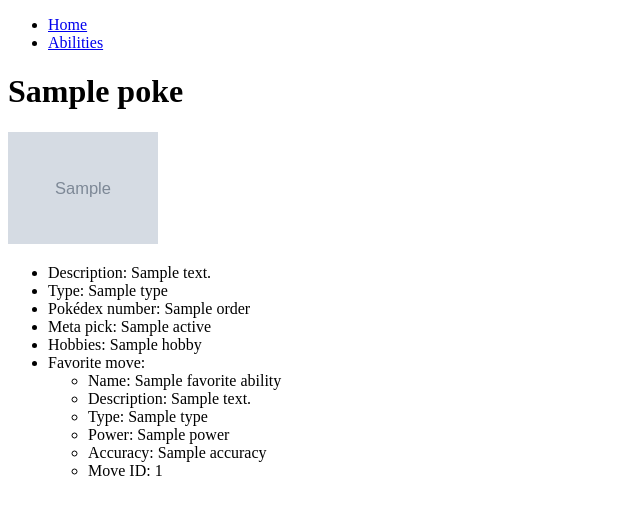
After one commit to pncgrc/my-pokemon-team-web-app, a Node server app: template project/views/pokemon-detail.ejs in a window 1280 px wide. The commit adds this page. Shown: the top 515 px of the page, without its empty margins (0-640 px from the left). Run offline with Node 20, Linux system fonts and the light colour scheme; the template is opened without the code that fills it: most values are stand-ins (such as "Sample title", 1, 10 or a date in 2020); grey boxes marked "Sample" are stand-in pictures.

Commit message:
Verdere routes en werking geimplementeerd

```diff
--- a/project/index.ts
+++ b/project/index.ts
@@ -1,5 +1,5 @@
 import express from "express";
-import { Pokemon } from "./interfaces/pokemon-interfaces";
+import { Pokemon, Ability } from "./interfaces/pokemon-interfaces";
 
 const app = express();
 
@@ -9,8 +9,8 @@ app.use(express.static("public"));
 
 async function fetchData() {
     const response = await fetch("https://raw.githubusercontent.com/AP-G-1PRO-Webontwikkeling/project-webontwikkeling-pncgrc/main/project/pokemon.json");
-    const pokemonData: Pokemon[] = await response.json();
-    return pokemonData;
+    const data: Pokemon[] = await response.json();
+    return data;
 }
 
 app.get("/", async (req, res) => {
@@ -20,7 +20,7 @@ app.get("/", async (req, res) => {
         q = req.query.q;
     }
     pokeData = pokeData.filter((pokemon) => {
-        return pokemon.name.toLowerCase().startsWith(q.toLowerCase());
+        return pokemon.name.toLowerCase().includes(q.toLowerCase());
     })
     res.render("index", {
         pokeData: pokeData,
@@ -28,4 +28,69 @@ app.get("/", async (req, res) => {
     });
 });
 
+app.get("/pokemon/:pokemonname", async (req, res) => {
+    const pokemonName = req.params.pokemonname;
+    let pokeData: Pokemon[] = await fetchData();
+
+    console.log(pokeData);
+    pokeData = pokeData.filter((pokemon) => {
+        return pokemon.name.toLowerCase().match(pokemonName.toLowerCase());
+    })
+
+    res.render("pokemon-detail", {
+        pokeData: pokeData
+    })
+});
+
+app.get("/abilities", async (req, res) => {
+    let pokeData: Pokemon[] = await fetchData();
+    let pokeAbilities: Ability[] = [];
+
+    console.log(pokeData);
+
+    for (let pokemon of pokeData) {
+        pokeAbilities.push(pokemon.favoriteAbility);
+    }
+
+    res.json(pokeAbilities);
+});
+
+/* app.get("/sort", async (req, res) => {
+    let pokeData: Pokemon[] = await fetchData();
+    let q: string = "";
+    let sortby: string = "";
+    if (typeof req.query.q === "string") {
+        q = req.query.q;
+    }
+    if (typeof req.query.sortby === "string") {
+        sortby = req.query.sortby;
+    }
+    if (req.query.sortby === "id") {
+        pokeData = pokeData.sort((a, b) => {
+            if (a.order > b.order) { return 1; }
+            else if (a.order < b.order) { return -1; }
+            else { return 0; }
+        });
+    }
+    else if (req.query.sortby === "name") {
+        pokeData = pokeData.sort((a, b) => {
+            if (a.name > b.name) { return 1; }
+            else if (a.name < b.name) { return -1; }
+            else { return 0; }
+        });
+    }
+    else if (req.query.sortby === "type") {
+        pokeData = pokeData.sort((a, b) => {
+            if (a.type > b.type) { return 1; }
+            else if (a.type < b.type) { return -1; }
+            else { return 0; }
+        });
+    }
+
+    res.render("index", {
+        pokeData: pokeData,
+        q: q
+    });
+}); */
+
 app.listen(app.get("port"), ()=>console.log( "[server] http://localhost:" + app.get("port")));
--- a/project/interfaces/pokemon-interfaces.ts
+++ b/project/interfaces/pokemon-interfaces.ts
@@ -8,7 +8,10 @@ export interface Pokemon {
     imageUrl: string,
     type: string,
     hobbies: string[],
-    favoriteMove: {
+    favoriteAbility: Ability
+}
+
+export interface Ability {
     id: number,
     name: string,
     type: string,
@@ -16,4 +19,3 @@ export interface Pokemon {
     accuracy: number | null,
     description: string
 }
-}
--- a/project/views/partials/header.ejs
+++ b/project/views/partials/header.ejs
@@ -4,12 +4,13 @@
     <meta charset="UTF-8">
     <meta name="viewport" content="width=device-width, initial-scale=1.0">
     <link rel="stylesheet" href="/css/style.css">
-    <title>My Favourite Pokémon</title>
+    <title>My Favorite Pokémon</title>
 </head>
 <body>
     <header>
         <ul>
             <li><a href="/">Home</a></li>
+            <li><a href="/abilities">Abilities</a></li>
         </ul>
     </header>
     <main>
--- /dev/null
+++ b/project/views/pokemon-detail.ejs
@@ -0,0 +1,24 @@
+<%- include("./partials/header") %>
+
+<h1><%= pokeData[0].name%></h1>
+<img src="<%= pokeData[0].imageUrl %>" alt="<%= pokeData[0].name%>" width="150px">
+<ul>
+    <li>Description: <%= pokeData[0].description%></li>
+    <li>Type: <%= pokeData[0].type %></li>
+    <li>Pokédex number: <%= pokeData[0].order %></li>
+    <li>Meta pick: <%= pokeData[0].active %></li>
+    <li>Hobbies: <%= pokeData[0].hobbies.join(", "); %></li>
+    <li>Favorite move:
+        <ul>
+            <li>Name: <%= pokeData[0].favoriteAbility.name %></li>
+            <li>Description: <%= pokeData[0].favoriteAbility.description %></li>
+            <li>Type: <%= pokeData[0].favoriteAbility.type %></li>
+            <li>Power: <%= pokeData[0].favoriteAbility.power === null ? "N/A" : pokeData[0].favoriteAbility.power %></li>
+            <li>Accuracy: <%= pokeData[0].favoriteAbility.accuracy === null ? "N/A" : pokeData[0].favoriteAbility.accuracy %></li>
+            <li>Move ID: <%= pokeData[0].favoriteAbility.id %></li>
+        </ul>
+    </li>
+</ul>
+
+
+<%- include("./partials/footer") %>
```
Also changed, not shown: project/pokemon.json (+10 -10 lines), project/views/index.ejs (+5 -5 lines). Lines whose indentation alone changed are shown as unchanged.
